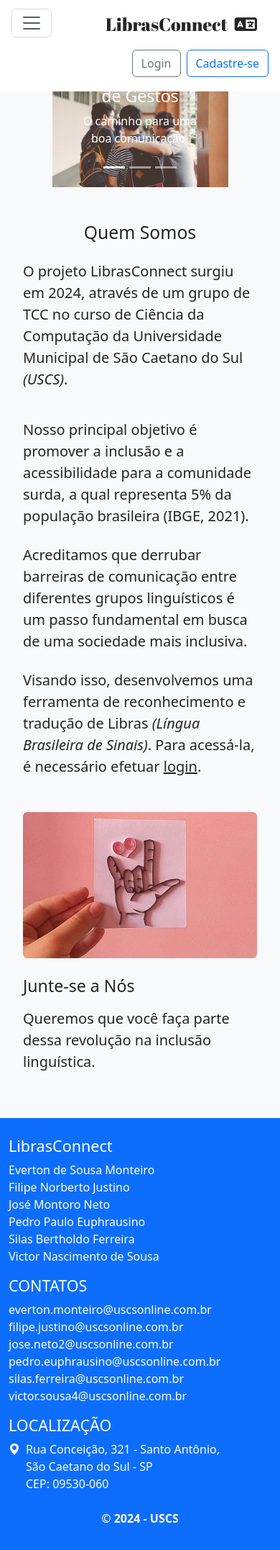
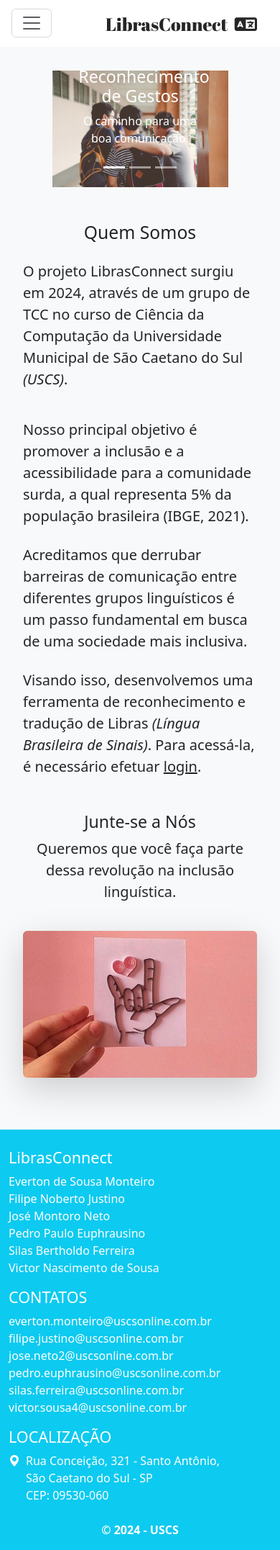
Before and after one commit to SilasPDJ/TCC, a PHP site: page /send-data/ in a window 390 px wide. Shown: the whole page at 72% size. Run offline with PHP 8.4, Linux system fonts and the light colour scheme; some libraries are stand-ins or nearby versions.

Commit message:
fix responsive navbar + footer

```diff
--- a/frontend/html/utils/footer.php
+++ b/frontend/html/utils/footer.php
@@ -1,12 +1,12 @@
 <!-- PARTE DE BAIXO -->
-<footer class="footer py-3 bg-primary " id="footer">
+<footer class="footer pt-3 pb-0 bg-info " id="footer">
     <div class="container text-white mx-auto">
         <div class="row itens">
             <div class="col-md-4">
                 <h4 class="text-title">LibrasConnect</h4>
                 <ul class="list-unstyled">
                     <li>Everton de Sousa Monteiro</li>
-                    <li>Filipe Norberto Justino</li>
+                    <li>Filipe Noberto Justino</li>
                     <li>José Montoro Neto</li>
                     <li>Pedro Paulo Euphrausino</li>
                     <li>Silas Bertholdo Ferreira</li>
--- a/frontend/html/utils/navbar.php
+++ b/frontend/html/utils/navbar.php
@@ -30,7 +30,7 @@ function includeWithVariables($filePath, $variables = array(), $print = true)
 ?>
 
 <!-- TOPO -->
-<header class="">
+<header>
     <!-- NAVBAR RESPONSIVA -->
     <nav class="navbar navbar-expand-lg fixed-top navbar-light bg-body m-0">
         <div class="container-fluid m-1">
@@ -44,6 +44,14 @@ function includeWithVariables($filePath, $variables = array(), $print = true)
             </div>
 
             <div class="collapse navbar-collapse" id="navbarToggler">
+                <!-- Botões de Login e Cadastro para navbar colapsada -->
+                <?php if (!$isUserLogged): ?>
+                    <div class="mt-2 d-lg-none d-flex justify-content-center gap-2">
+                        <a href="/html/login" class="btn btn-outline-secondary my-2 my-sm-0">Login</a>
+                        <a href="/html/cadastro" class="btn btn-outline-primary my-2 my-sm-0">Cadastre-se</a>
+                    </div>
+                <?php endif; ?>
+
                 <div class="navbar-nav mx-auto">
                     <?php if ($isUserLogged): ?>
                         <a class="nav-item nav-link <?php echo $currentPage == 'app_ia' ? 'active' : ''; ?> ml-4" href="/html/app_ia">Reconhecimento de Gestos</a>
@@ -53,9 +61,8 @@ function includeWithVariables($filePath, $variables = array(), $print = true)
                     <a class="nav-item nav-link <?php echo $currentPage == 'aprenda' ? 'active' : ''; ?> ml-4" href="/html/aprenda">Aprenda</a>
                 </div>
 
-                <div id="userActions" class="d-flex">
+                <div id="userActions" class="d-flex ms-auto">
                     <?php if ($isUserLogged): ?>
-                        <!-- Dropdown menu para quando a navbar não estiver colapsada -->
                         <div class="nav-item dropdown ml-4 d-none d-lg-block">
                             <a class="nav-link dropdown-toggle" href="#" id="navbarDropdown" role="button" data-bs-toggle="dropdown" aria-haspopup="true" aria-expanded="false">
                                 Bem-vindo de volta, <?php echo $_SESSION['logged_user']['nome']; ?>!
@@ -65,8 +72,6 @@ function includeWithVariables($filePath, $variables = array(), $print = true)
                                 <li><a class="dropdown-item text-center" href="/php/sair">Sair</a></li>
                             </ul>
                         </div>
-
-                        <!-- Opções de "Gerenciar Perfil" e "Sair" para o modo colapsado -->
                         <div class="d-flex d-lg-none">
                             <a href="/html/atualizar_cadastro" class="btn btn-outline-secondary my-2 my-sm-0 ml-2">Gerenciar Perfil</a>
                             <a href="/php/sair" class="btn btn-outline-danger my-2 my-sm-0 ml-2">Sair</a>
@@ -75,10 +80,11 @@ function includeWithVariables($filePath, $variables = array(), $print = true)
                 </div>
             </div>
 
+            <!-- Botões de Login e Cadastro para telas grandes -->
             <?php if (!$isUserLogged): ?>
-                <div class="mt-2 d-flex ms-auto gap-2">
-                    <a href="/html/login" class="btn btn-outline-secondary my-2 my-sm-0 ml-2">Login</a>
-                    <a href="/html/cadastro" class="btn btn-outline-primary my-2 my-sm-0 ml-2">Cadastre-se</a>
+                <div class="mt-2 d-none d-lg-flex ms-auto gap-2">
+                    <a href="/html/login" class="btn btn-outline-secondary my-2 my-sm-0">Login</a>
+                    <a href="/html/cadastro" class="btn btn-outline-primary my-2 my-sm-0">Cadastre-se</a>
                 </div>
             <?php endif; ?>
         </div>
--- a/frontend/index.php
+++ b/frontend/index.php
@@ -71,21 +71,22 @@
         </div>
 
 
-        <div class="container mt-4 convite">
-            <div class="row">
-                <div class="col-md-2"></div>
-                <div class="col-md-4">
-                    <img src="img/ilove.jpg" class="img-fluid rounded mb-4" alt="Inclusão Linguística" width="" />
-                </div>
-                <div class="col-md-4 d-flex flex-column ml-2">
-                    <h3 class="mb-3">Junte-se a Nós</h3>
+        <div class="container mt-5">
+            <div class="row justify-content-center convite-text">
+                <div class="col-md-10 text-center">
+                    <h3 class="font-weight-bold">Junte-se a Nós</h3>
                     <p class="lead">
                         Queremos que você faça parte dessa revolução na inclusão linguística.
                     </p>
                 </div>
-                <div class="col-md-2"></div>
+            </div>
+            <div class="row justify-content-center convite-img mt-4">
+                <div class="col-md-10">
+                    <img src="img/ilove.jpg" class="img-fluid rounded shadow-lg mb-4" alt="Inclusão Linguística" />
+                </div>
             </div>
         </div>
+
 
     </main>
 
@@ -96,7 +97,7 @@
     <script src="js/elementsEffect.js"></script>
 
     <script>
-        elementsEffect('sobre', 'quem-somos-title', 'quem-somos-text', 'objetivo', 'proposito', 'convite')
+        elementsEffect('sobre', 'quem-somos-title', 'quem-somos-text', 'objetivo', 'proposito', 'convite-img', 'convite-text')
     </script>
 
 
```
Also changed, not shown: frontend/html/atualizar_cadastro.php (+98 -95 lines).
